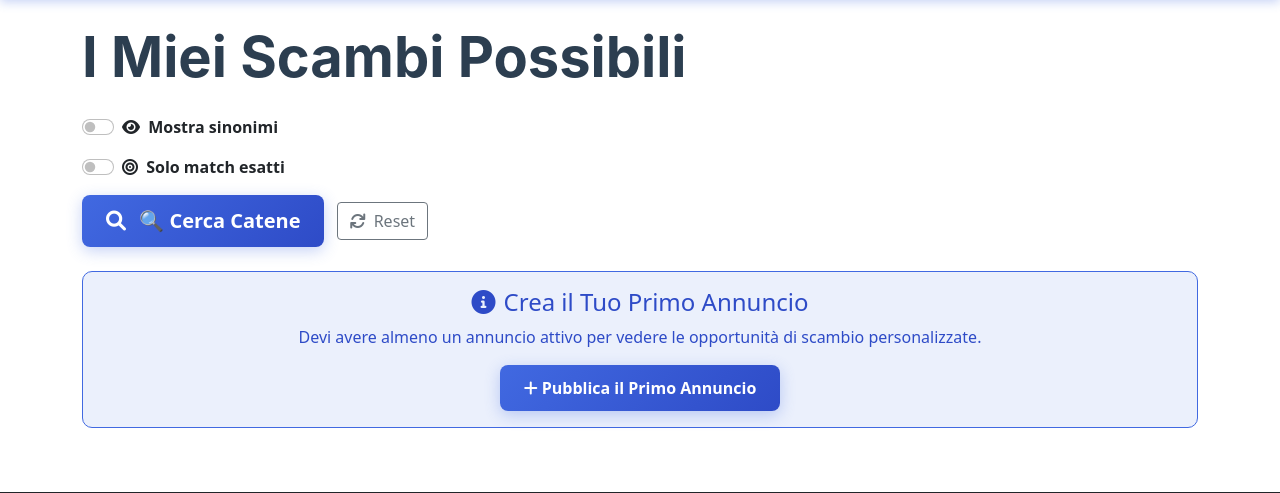
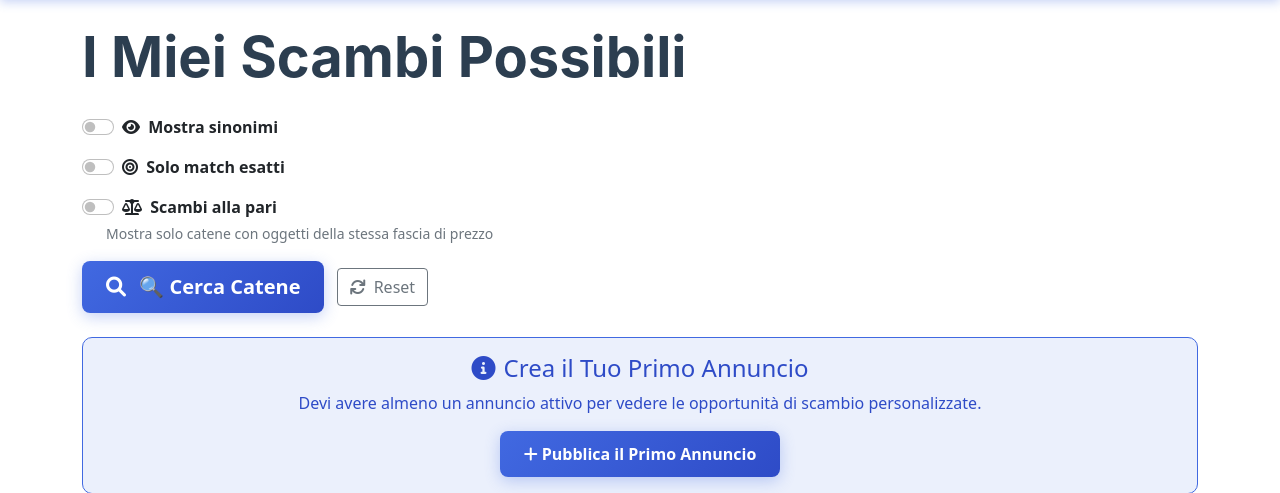
Before and after one commit to tomether-ux/polygonum, a Django app: page /le-mie-catene/ in a window 1280 px wide. Shown: the part 80-573 px from the top of the page. Run offline with Django 5.2, Linux system fonts and the light colour scheme; the visitor is signed in with stand-in values (Sample User, id 1); data that the repository does not hold is empty.

Commit message:
Aggiungi filtro 'Scambi alla pari' nelle catene
- Nuovo toggle switch "Scambi alla pari" con icona bilancia
- Filtra catene dove tutti gli annunci hanno stessa fascia prezzo
- Stile coerente con filtri "Sinonimi" e "Match esatti"
- Logica backend calcola fasce_pari per ogni catena
- Controlla annunci in richiede e offerta
- Implementato in catene_scambio e le_mie_catene

🤖 Generated with [Claude Code](https://claude.com/claude-code)

Co-Authored-By: Claude <noreply@anthropic.com>

```diff
--- a/scambi/templates/scambi/catene_scambio.html
+++ b/scambi/templates/scambi/catene_scambio.html
@@ -310,6 +310,18 @@
                     </div>
                 </div>
 
+                <!-- Opzione scambi alla pari -->
+                <div class="mb-3">
+                    <div class="form-check form-switch">
+                        <input class="form-check-input" type="checkbox" id="scambiAllaPari">
+                        <label class="form-check-label" for="scambiAllaPari">
+                            <i class="fas fa-balance-scale me-1"></i>
+                            <strong>Scambi alla pari</strong>
+                        </label>
+                    </div>
+                    <small class="text-muted ms-4">Mostra solo catene con oggetti della stessa fascia di prezzo</small>
+                </div>
+
                 <button id="searchButton" onclick="ricalcolaCatene()" class="btn btn-primary btn-lg">
                     <i class="fas fa-search me-2"></i>
                     <span id="buttonText">🔍 Cerca Catene</span>
@@ -649,15 +661,17 @@ function showStep(stepNumber) {
     }
 }
 
-// Filtra le catene in base ai toggle di sinonimi e match esatti
+// Filtra le catene in base ai toggle di sinonimi, match esatti e scambi alla pari
 function filtraCateneSinonimi() {
     const includiSinonimi = document.getElementById('includiSinonimi').checked;
     const soloMatchEsatti = document.getElementById('soloMatchEsatti').checked;
+    const scambiAllaPari = document.getElementById('scambiAllaPari').checked;
     const catene = document.querySelectorAll('.modern-chain-card');
 
     catene.forEach(catena => {
         const usaSinonimi = catena.dataset.usaSinonimi === 'true';
         const haMatchParziali = catena.dataset.haMatchParziali === 'true';
+        const fascePari = catena.dataset.fascePari === 'true';
 
         let mostra = true;
 
@@ -668,6 +682,11 @@ function filtraCateneSinonimi() {
 
         // Filtro match esatti: se soloMatchEsatti è ON, nascondi catene con match parziali o sinonimi
         if (soloMatchEsatti && (haMatchParziali || usaSinonimi)) {
+            mostra = false;
+        }
+
+        // Filtro scambi alla pari: se attivo, mostra solo catene con tutte fasce uguali
+        if (scambiAllaPari && !fascePari) {
             mostra = false;
         }
 
@@ -748,6 +767,12 @@ document.addEventListener('DOMContentLoaded', function() {
     const toggleMatchEsatti = document.getElementById('soloMatchEsatti');
     if (toggleMatchEsatti) {
         toggleMatchEsatti.addEventListener('change', filtraCateneSinonimi);
+    }
+
+    // Aggiungi listener per il toggle scambi alla pari
+    const toggleScambiAllaPari = document.getElementById('scambiAllaPari');
+    if (toggleScambiAllaPari) {
+        toggleScambiAllaPari.addEventListener('change', filtraCateneSinonimi);
     }
 
     // Aggiungi listener per il dropdown annuncio
--- a/scambi/templates/scambi/partials/chain_card.html
+++ b/scambi/templates/scambi/partials/chain_card.html
@@ -1,4 +1,4 @@
-<div class="modern-chain-card high-quality mb-4" id="ciclo-{{ catena.id_ciclo }}" data-ciclo-id="{{ catena.id_ciclo }}" data-usa-sinonimi="{{ catena.usa_sinonimi|default:'false'|lower }}" data-ha-match-parziali="{{ catena.ha_match_parziali|default:'false'|lower }}" data-annunci-ids="{% for utente in catena.utenti %}{% if utente.richiede %}{{ utente.richiede.id }}{% endif %}{% if utente.offerta %}{% if utente.richiede %},{% endif %}{{ utente.offerta.id }}{% endif %}{% if not forloop.last %},{% endif %}{% endfor %}">
+<div class="modern-chain-card high-quality mb-4" id="ciclo-{{ catena.id_ciclo }}" data-ciclo-id="{{ catena.id_ciclo }}" data-usa-sinonimi="{{ catena.usa_sinonimi|default:'false'|lower }}" data-ha-match-parziali="{{ catena.ha_match_parziali|default:'false'|lower }}" data-fasce-pari="{{ catena.fasce_pari|default:'false'|lower }}" data-annunci-ids="{% for utente in catena.utenti %}{% if utente.richiede %}{{ utente.richiede.id }}{% endif %}{% if utente.offerta %}{% if utente.richiede %},{% endif %}{{ utente.offerta.id }}{% endif %}{% if not forloop.last %},{% endif %}{% endfor %}">
     <div class="chain-card-header">
         <div class="d-flex justify-content-between align-items-start flex-column flex-md-row">
             <div class="chain-title">
--- a/scambi/views.py
+++ b/scambi/views.py
@@ -652,9 +652,23 @@ def catene_scambio(request):
     # Ordina per lunghezza e punteggio
     catene_specifiche.sort(key=lambda x: (len(x.get('utenti', [])), -x.get('punteggio_qualita', 0)))
 
-    # Aggiungi flag per i preferiti e hash se l'utente è autenticato
-    if request.user.is_authenticated:
-        for catena in catene_specifiche:
+    # Aggiungi flag per i preferiti, hash e fasce pari
+    for catena in catene_specifiche:
+        # Calcola se tutti gli annunci hanno la stessa fascia di prezzo
+        fasce = set()
+        for utente_info in catena.get('utenti', []):
+            # Raccogli le fasce da richiede e offerta
+            if utente_info.get('richiede') and hasattr(utente_info['richiede'], 'fascia_prezzo'):
+                if utente_info['richiede'].fascia_prezzo:
+                    fasce.add(utente_info['richiede'].fascia_prezzo)
+            if utente_info.get('offerta') and hasattr(utente_info['offerta'], 'fascia_prezzo'):
+                if utente_info['offerta'].fascia_prezzo:
+                    fasce.add(utente_info['offerta'].fascia_prezzo)
+
+        # Se c'è una sola fascia (o nessuna), gli scambi sono alla pari
+        catena['fasce_pari'] = len(fasce) <= 1
+
+        if request.user.is_authenticated:
             # Riordina la catena in modo che l'utente loggato sia sempre il primo
             riordina_catena_per_utente(catena, request.user)
 
@@ -1109,8 +1123,22 @@ def le_mie_catene(request):
         catene_alta_qualita.sort(key=lambda x: (len(x.get('utenti', [])), -x.get('punteggio_qualita', 0)))
         catene_generiche.sort(key=lambda x: (len(x.get('utenti', [])), -x.get('punteggio_qualita', 0)))
 
-        # Aggiungi flag per preferiti
+        # Aggiungi flag per preferiti e fasce pari
         for catena in catene_alta_qualita + catene_generiche:
+            # Calcola se tutti gli annunci hanno la stessa fascia di prezzo
+            fasce = set()
+            for utente_info in catena.get('utenti', []):
+                # Raccogli le fasce da richiede e offerta
+                if utente_info.get('richiede') and hasattr(utente_info['richiede'], 'fascia_prezzo'):
+                    if utente_info['richiede'].fascia_prezzo:
+                        fasce.add(utente_info['richiede'].fascia_prezzo)
+                if utente_info.get('offerta') and hasattr(utente_info['offerta'], 'fascia_prezzo'):
+                    if utente_info['offerta'].fascia_prezzo:
+                        fasce.add(utente_info['offerta'].fascia_prezzo)
+
+            # Se c'è una sola fascia (o nessuna), gli scambi sono alla pari
+            catena['fasce_pari'] = len(fasce) <= 1
+
             catena['is_favorita'] = is_catena_preferita(request.user, catena)
             catena['json_data'] = json.dumps(catena, default=str)
 
@@ -1234,9 +1262,23 @@ def le_mie_catene(request):
         catene_alta_qualita.sort(key=lambda x: (len(x.get('utenti', [])), -x.get('punteggio_qualita', 0)))
         catene_generiche.sort(key=lambda x: (len(x.get('utenti', [])), -x.get('punteggio_qualita', 0)))
 
-        # Aggiungi flag per i preferiti e hash se l'utente è autenticato
-        if request.user.is_authenticated:
-            for catena in catene_alta_qualita + catene_generiche:
+        # Aggiungi flag per i preferiti, hash e fasce pari
+        for catena in catene_alta_qualita + catene_generiche:
+            # Calcola se tutti gli annunci hanno la stessa fascia di prezzo
+            fasce = set()
+            for utente_info in catena.get('utenti', []):
+                # Raccogli le fasce da richiede e offerta
+                if utente_info.get('richiede') and hasattr(utente_info['richiede'], 'fascia_prezzo'):
+                    if utente_info['richiede'].fascia_prezzo:
+                        fasce.add(utente_info['richiede'].fascia_prezzo)
+                if utente_info.get('offerta') and hasattr(utente_info['offerta'], 'fascia_prezzo'):
+                    if utente_info['offerta'].fascia_prezzo:
+                        fasce.add(utente_info['offerta'].fascia_prezzo)
+
+            # Se c'è una sola fascia (o nessuna), gli scambi sono alla pari
+            catena['fasce_pari'] = len(fasce) <= 1
+
+            if request.user.is_authenticated:
                 catena['is_favorita'] = is_catena_preferita(request.user, catena)
                 catena['hash_catena'] = genera_hash_catena(catena)
                 # Converti la catena in JSON string per il template
```
